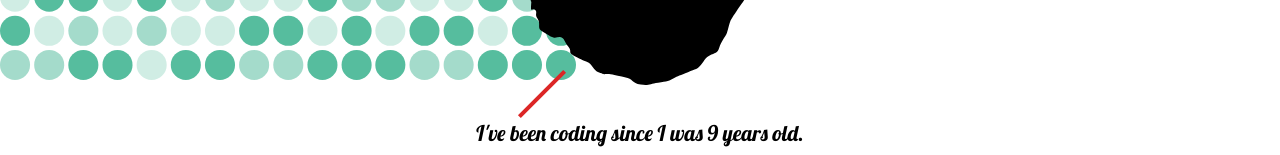
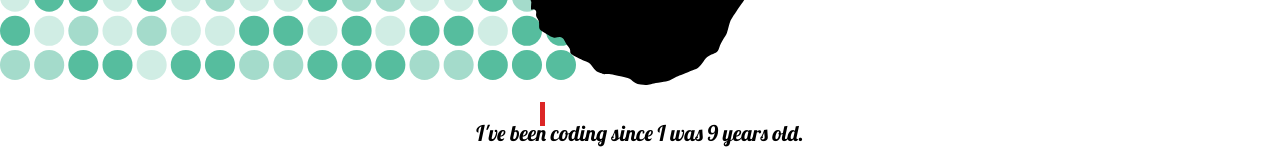
Before and after one commit to mintyjones/react-portfolio, a React (Create React App) app: page / in a window 1280 px wide. Shown: the part 675-830 px from the top of the page. Built offline with nearby package versions, Linux system fonts and the light colour scheme.

Commit message:
:alembic: changed QuoteLine comp to have non-synamic classNames

```diff
--- a/src/components/QuoteLine.js
+++ b/src/components/QuoteLine.js
@@ -9,7 +9,8 @@ const QuoteLine = ({width, height, rotate}) => {
         let tw_rotate = `rotate-${rotate}`
 
         return (
-            <div className={classnames(tw_width, tw_height, "m-h-1", "transform", tw_rotate, "bg-black", "tablets:bg-red-600")}>&nbsp;</div>
+            // <div className={classnames(tw_width, tw_height, "m-h-1", "transform", tw_rotate, "bg-black", "tablets:bg-red-600")}>&nbsp;</div>
+            <div className="tw-1 tw-16 m-h-1 transform tw-45 bg-black tablets:bg-red-600">&nbsp;</div>
         )
     }
 
```
